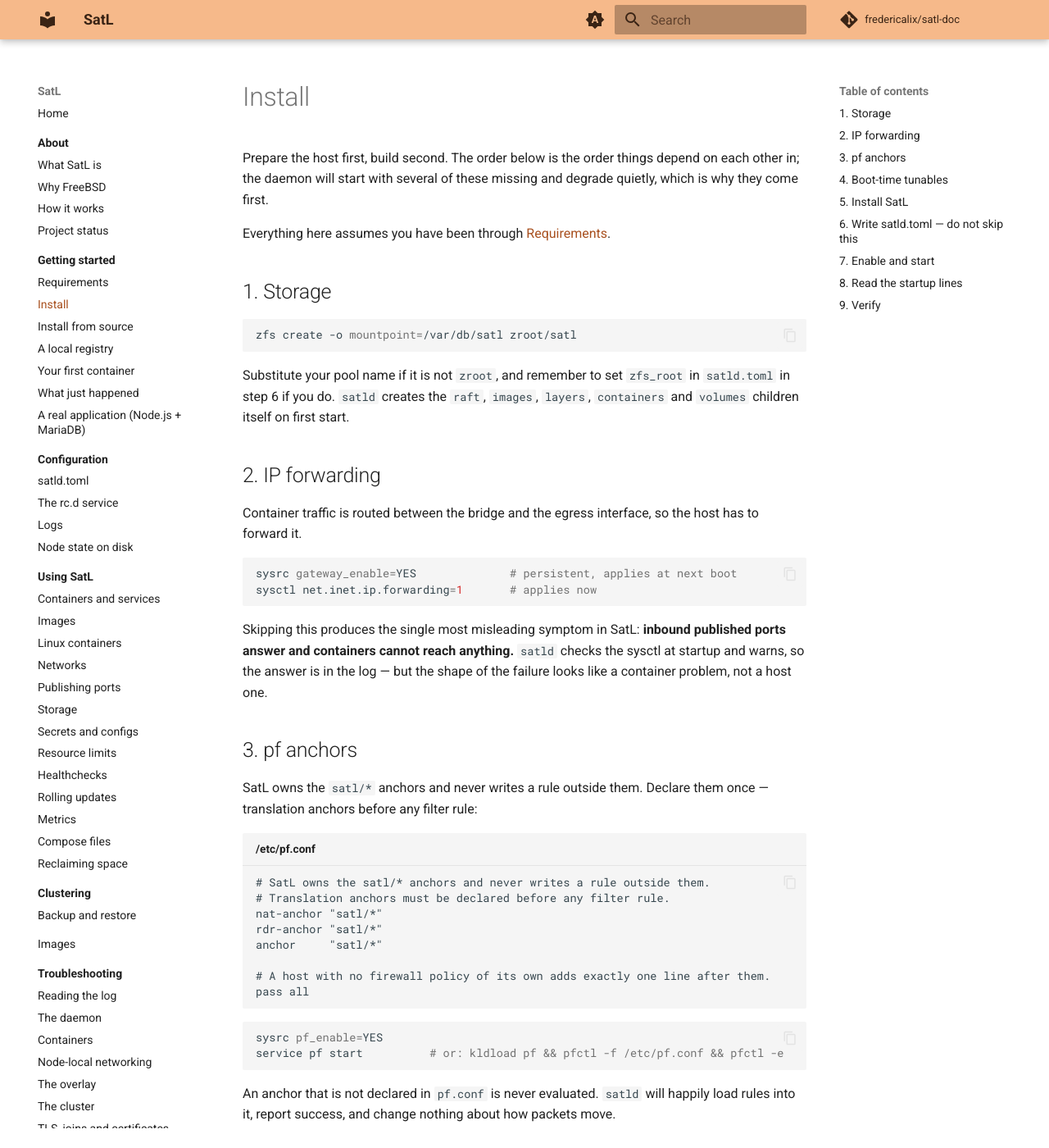
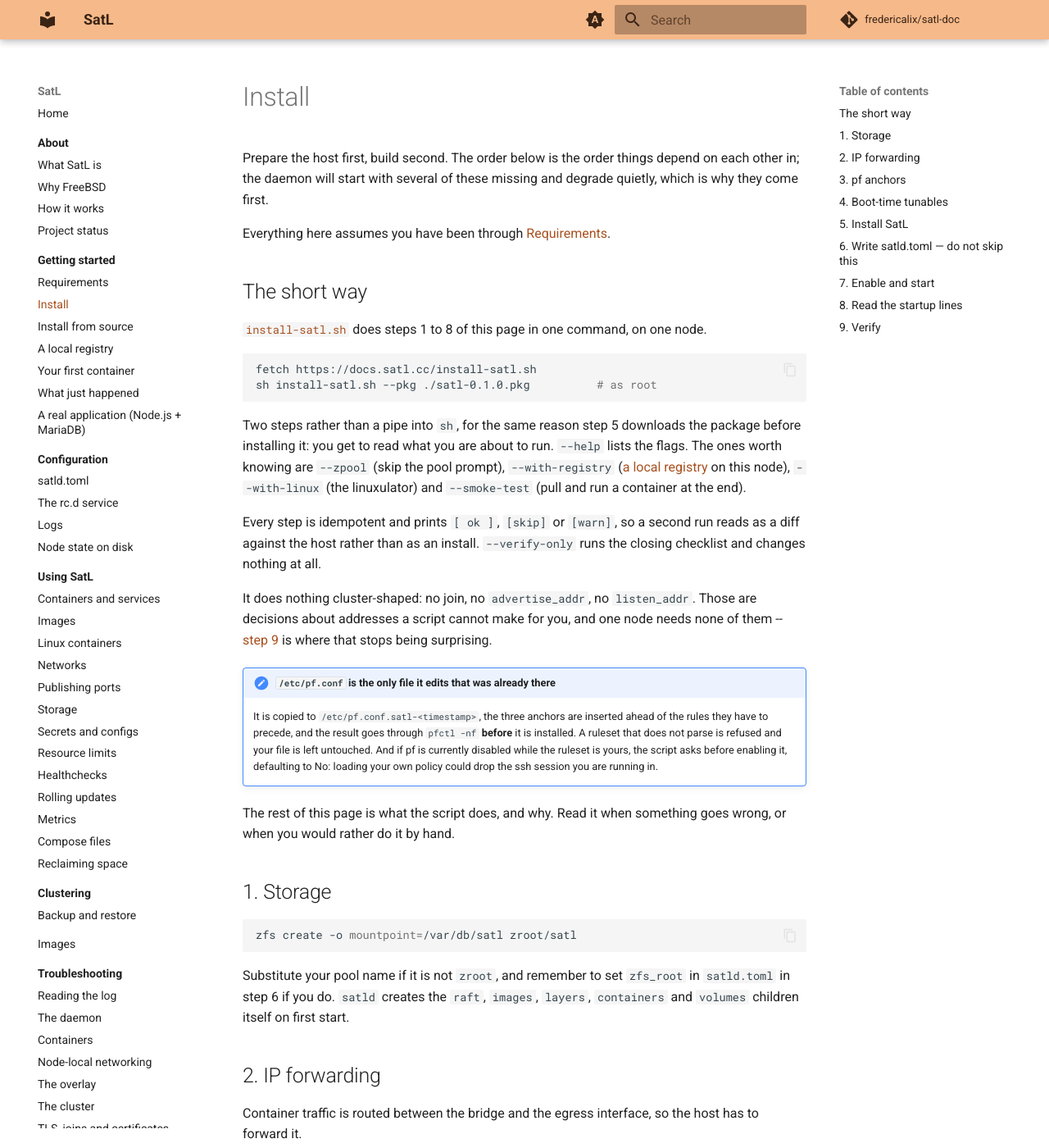
Before and after one commit to fredericalix/satl-doc, an MkDocs documentation site: the page built from docs/start/install.md, in a window 1280 px wide and 1400 px high. Shown: the whole window at 82% size. Built offline with MkDocs 1.6.1 and Material for MkDocs 9.7.7, drawn with Linux system fonts in a browser that asks for light colours; comment, search, counter and statistics services are not loaded; some of the changed text lies outside the part shown.

Commit message:
Update docs

````diff
--- a/docs/start/install.md
+++ b/docs/start/install.md
@@ -5,6 +5,34 @@
 
 Everything here assumes you have been through
 [Requirements](requirements.md).
+
+## The short way
+
+[`install-satl.sh`](../install-satl.sh) does steps 1 to 8 of this page in one command, on one node.
+
+```sh
+fetch https://docs.satl.cc/install-satl.sh
+sh install-satl.sh --pkg ./satl-0.1.0.pkg          # as root
+```
+
+Two steps rather than a pipe into `sh`, for the same reason step 5 downloads the package before installing it: you get to read what you are about to run.
+`--help` lists the flags.
+The ones worth knowing are `--zpool` (skip the pool prompt), `--with-registry` ([a local registry](registry.md) on this node), `--with-linux` (the linuxulator) and `--smoke-test` (pull and run a container at the end).
+
+Every step is idempotent and prints `[ ok ]`, `[skip]` or `[warn]`, so a second run reads as a diff against the host rather than as an install.
+`--verify-only` runs the closing checklist and changes nothing at all.
+
+It does nothing cluster-shaped: no join, no `advertise_addr`, no `listen_addr`.
+Those are decisions about addresses a script cannot make for you, and one node needs none of them -- [step 9](#9-verify) is where that stops being surprising.
+
+!!! note "`/etc/pf.conf` is the only file it edits that was already there"
+
+    It is copied to `/etc/pf.conf.satl-<timestamp>`, the three anchors are inserted ahead of the rules they have to precede, and the result goes through `pfctl -nf` **before** it is installed.
+    A ruleset that does not parse is refused and your file is left untouched.
+    And if pf is currently disabled while the ruleset is yours, the script asks before enabling it, defaulting to No: loading your own policy could drop the ssh session you are running in.
+
+The rest of this page is what the script does, and why.
+Read it when something goes wrong, or when you would rather do it by hand.
 
 ## 1. Storage
 
@@ -249,6 +277,8 @@
 `satl node ls` answering at all is the interesting part: you never ran `swarm init`.
 A fresh `satld` initialises a one-member cluster on first boot, so the node is `Ready`, `Active` and `Leader` from the first start.
 
+`install-satl.sh` ends on these two checks and the host ones from steps 1 to 4, as a PASS/FAIL table; `--verify-only` prints it on its own.
+
 If you have the Docker CLI, it works too:
 
 ```sh
--- a/docs/start/registry.md
+++ b/docs/start/registry.md
@@ -127,7 +127,7 @@
     The registry therefore **holds the stdout and stderr it was started with** for as long as it runs.
 
     Start it over `ssh` without redirecting them and the ssh command never returns.
-    Measured on FreeBSD 15.1, three runs: bare, the session sat there until it was killed; with `</dev/null` alone, same; with `>/dev/null 2>&1`, it returned in a second.
+    Measured on FreeBSD 15.1, three runs: bare, the session sat there until it was killed; with <code>&lt;/dev/null</code> alone, same; with `>/dev/null 2>&1`, it returned in a second.
     The registry started and kept running in all three — it is the ssh session that hangs, which is why this reads as a network problem on the first node of a provisioning run and not as a registry problem at all.
 
     The registry's own output is not lost: `daemon -o` is already sending it to `/var/log/docker-registry.log` (`docker_registry_logfile`), which is where you want to read it.
--- a/docs/start/requirements.md
+++ b/docs/start/requirements.md
@@ -12,7 +12,8 @@
 | **root** | `satld` creates jails, ZFS datasets and network interfaces, and loads pf anchors. | The daemon cannot install its devfs ruleset, and every jail creation fails at `/dev`. |
 | **`ocijail`** — `pkg install ocijail` | SatL implements no runtime. It generates an OCI spec and drives the `ocijail` binary. | Every task fails at the create step. Nothing fails at startup, which makes it a confusing way to find out. |
 | **A Rust toolchain** — `pkg install rust` | **Only if you build from source.** The [package](install.md#5-install-satl) needs no toolchain at all. | Nothing, unless you are building — then see the version note below. |
-| **pf, loaded and enabled** | pf *is* SatL's data path: NAT for container egress, `rdr` for published ports. | Containers get no outbound connectivity and no published port is redirected. |
+| **`pf.ko` loaded** | `satld` syntax-checks the anchor it is about to write when it brings up its bridge, and it does that in *every* `pf_mode` -- including the default. On FreeBSD 15 `pfctl` needs the module even to parse. | `satld` **refuses to start**. See [below](#pf-loaded-and-enabled). |
+| **pf enabled** -- `pf_enable=YES` | pf *is* SatL's data path: NAT for container egress, `rdr` for published ports. | The daemon runs and writes its anchors; nothing evaluates them. Containers get no outbound connectivity and no published port is redirected. |
 | **Three anchor lines in `/etc/pf.conf`** | SatL only ever writes inside `satl/*`, and an anchor that is not declared is never evaluated. | The daemon loads its rules into anchors nothing consults. Everything looks fine and nothing works. |
 | **`kern.racct.enable=1` in `/boot/loader.conf`, then a reboot** | Resource accounting is a boot-time tunable; `rctl(8)` rules cannot be installed without it. | `--memory` and `--cpus` are **accepted and silently not enforced**. `satld` warns at startup; nothing else complains, ever. |
 | **IP forwarding** — `gateway_enable=YES` | Container traffic is *routed* between the bridge and the egress interface. | Containers have **no outbound connectivity**, while inbound published ports still answer — which is the most misleading failure mode in the whole system. |
@@ -91,6 +92,30 @@
 
     `rustup` is the escape hatch if your repository is behind.
 
+## pf: what "loaded" and "enabled" each buy you { #pf-loaded-and-enabled }
+
+The module is the part that surprises people, because it is required by a code path that sounds like it would not need it.
+`satld` brings up its node-local bridge at startup and syntax-checks the `satl/nat` anchor it is about to write -- in **every** `pf_mode`, including the default `check`, whose whole purpose is to never load a rule.
+On FreeBSD 15 `pfctl` talks netlink to the kernel module even to *parse* a ruleset, so with no `pf.ko` there is nothing to parse against, and the daemon exits before it opens its socket:
+
+```
+Error: failed to build the node runtime
+
+Caused by:
+    0: failed to bring up the node-local bridge network
+    1: pfctl (syntax-check ruleset (dry run)): pf unavailable on this host: `/sbin/pfctl -nf -` failed with exit code 1; stderr: "pfctl: Failed to open netlink: No such file or directory"
+```
+
+Measured on 15.1-RELEASE-p2 with `pf_mode = "check"`: `kldunload pf`, then `service satld start`, and `satld is not running`.
+`pf_enable=YES` in `rc.conf` loads the module at boot, which is why this is rarely seen on a machine that has rebooted since pf was configured -- and always seen on one that has not.
+
+The third mode is the way out on a host that genuinely has no pf: `pf_mode = "disabled"` never invokes `pfctl` at all.
+Measured the same way -- module unloaded, `pf_mode = "disabled"` -- `satld` starts, serves its socket and reports `Ready`/`Leader`.
+You lose published ports and outbound NAT, which is the trade you are making by not having pf.
+
+Enabling pf is a separate requirement with a quieter failure.
+With the module loaded but pf itself disabled, `satld` starts normally, writes its anchors, and nothing ever evaluates them.
+
 ## The reboot, and deferring it
 
 `kern.racct.enable` is the only entry on the checklist that needs a reboot, and it is the only one you can reasonably defer.
````
Also changed, not shown: 2 other files.
